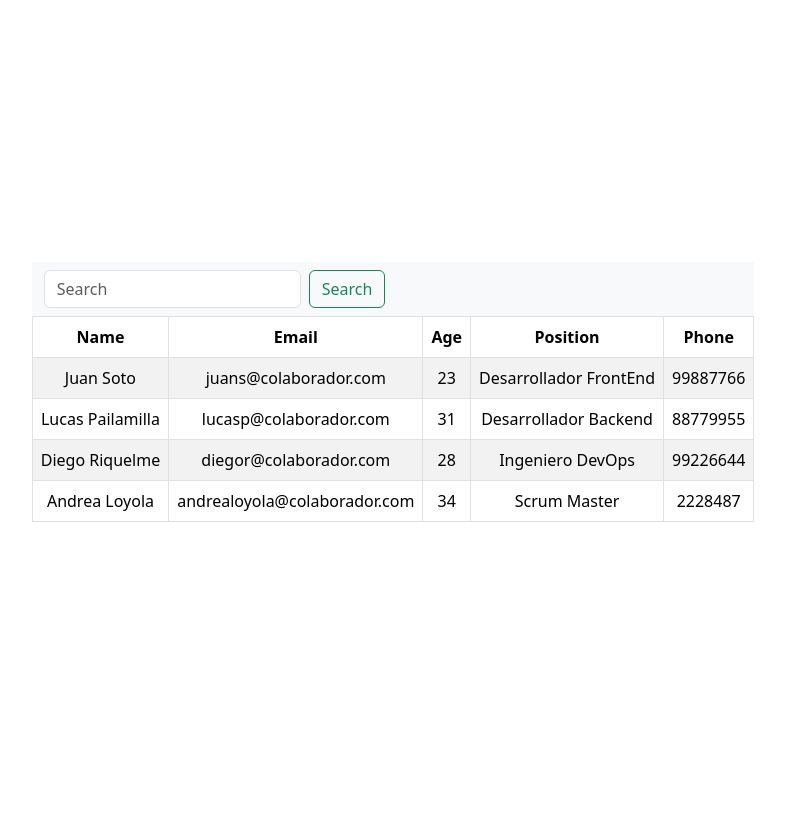
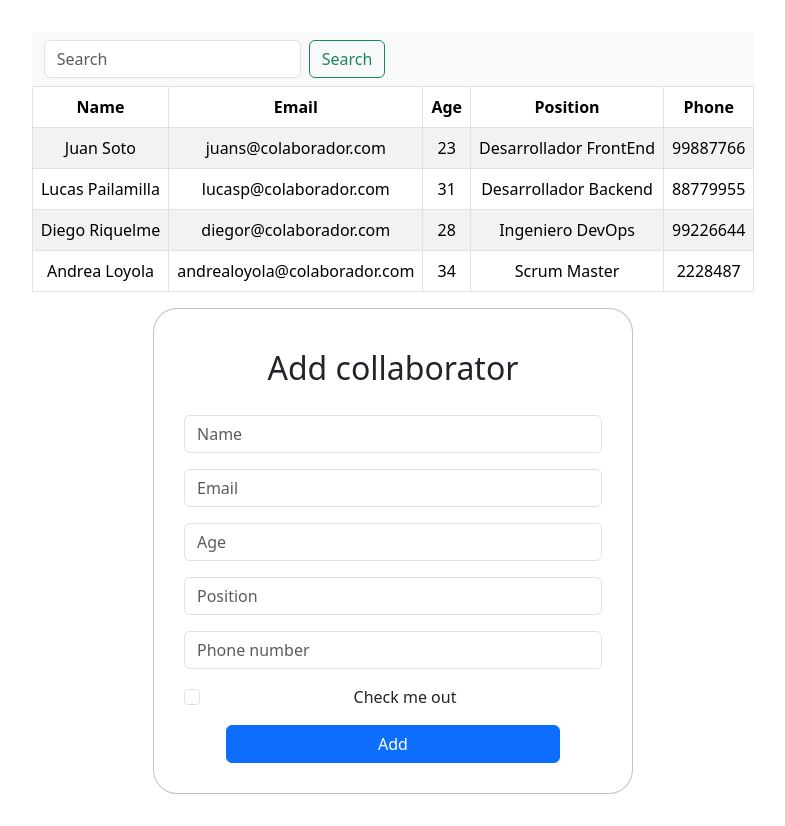
Before and after one commit to Alex-tremo5/BaseDatos, a React (Vite) app: page / in a window 1280 px wide. Shown: the whole page, without its empty margins (247-1032 px from the left). Before the commit the page ends 800 px from the top, so only its background shows below. Built offline with nearby package versions, Linux system fonts and the light colour scheme.

Commit message:
show form

```diff
--- a/src/App.jsx
+++ b/src/App.jsx
@@ -1,6 +1,5 @@
 import 'bootstrap/dist/css/bootstrap.min.css';
 import './App.css'
-import CollaboratorsList from './components/List'
 import FormCollaborator from './components/Form'
 import bdCollaborators from './bd/collaborators.json'
 import NavBar from './components/Browser'
@@ -9,8 +8,7 @@
   return (
     <>
       <NavBar collaboratorsList = {bdCollaborators}/>
-      {/* <CollaboratorsList collaboratorsList = {bdCollaborators}/> */}
-      {/* <FormCollaborator/> */}
+      <FormCollaborator/>
     </>
   )
 }
```
